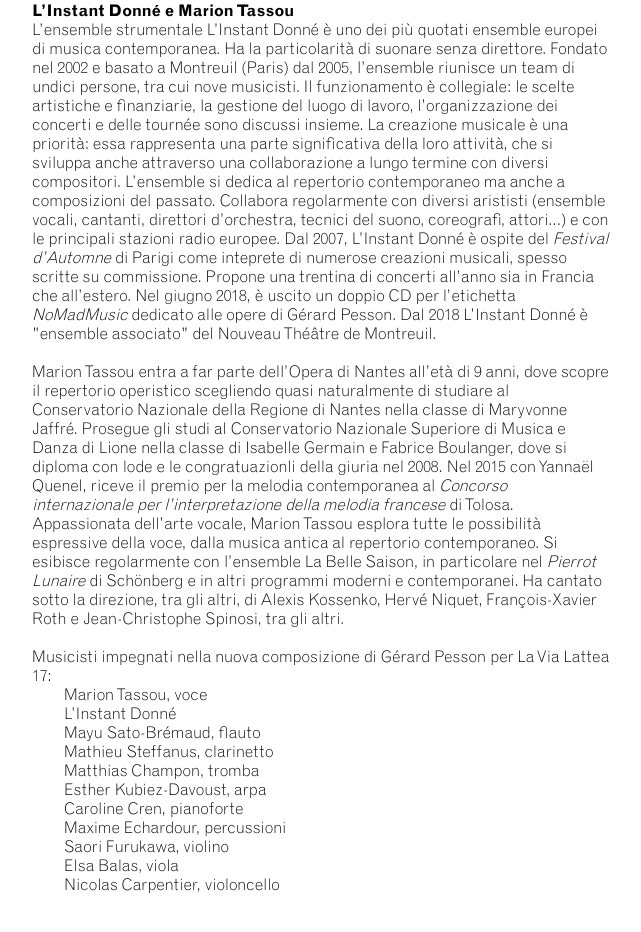
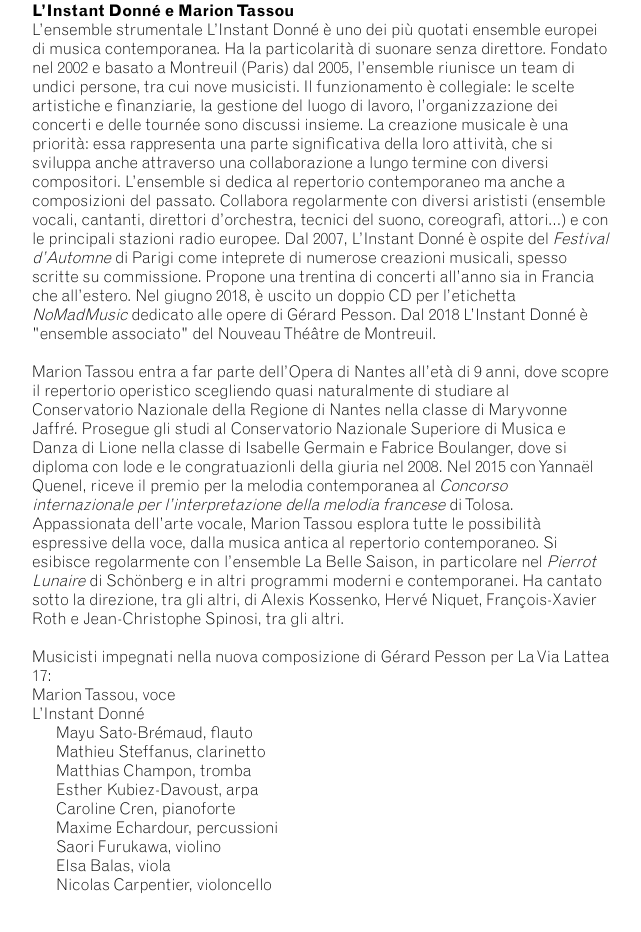
Before and after one commit to eliasdoerig/nuovi-mercanti, a website built with Parcel: page src/index.html in a window 1280 px wide. Shown: the part 1797-2729 px from the top of the page, without its empty margins (378-1019 px from the left). Built offline with nearby package versions, Linux system fonts and the light colour scheme; a script that the page names is missing.

Commit message:
Correzioni Mario 1

```diff
--- a/src/index.html
+++ b/src/index.html
@@ -77,7 +77,8 @@
         <p>Musicisti impegnati nella nuova composizione di Gérard Pesson per La Via Lattea 17:</p>
         <ul>
             <li>Marion Tassou, voce</li>
-            <li>L’Instant Donné</li>
+            <li>L’Instant Donné
+                <ul class="rientro">
                     <li>Mayu Sato-Brémaud, flauto</li>
                     <li>Mathieu Steffanus, clarinetto</li>
                     <li>Matthias Champon, tromba</li>
@@ -88,10 +89,15 @@
                     <li>Elsa Balas, viola</li>
                     <li>Nicolas Carpentier, violoncello</li>
                 </ul>
+            </li>
+        </ul>
         <br><br>
         <a href="http://www.instantdonne.net" target="_blank">www.instantdonne.net</a>
         <figure>
             <img src="assets/images/L_Istant_Donne_low.jpg">
+        </figure>
+        <figure>
+            <img src="assets/images/Marion_Tassou_low.jpg">
         </figure>
 
         <!--5-->
--- a/src/style.scss
+++ b/src/style.scss
@@ -67,7 +67,10 @@ p{
 ul{
     list-style-type: none;
     margin: 0;
-    padding: 0 0 0 2rem;
+    padding: 0;
+    &.rientro{
+        padding: 0 0 0 1.5rem;
+    }
 }
 
 
```
Also changed, not shown: src/assets/images/Marion_Tassou_low.jpg. Lines whose indentation alone changed are shown as unchanged.
